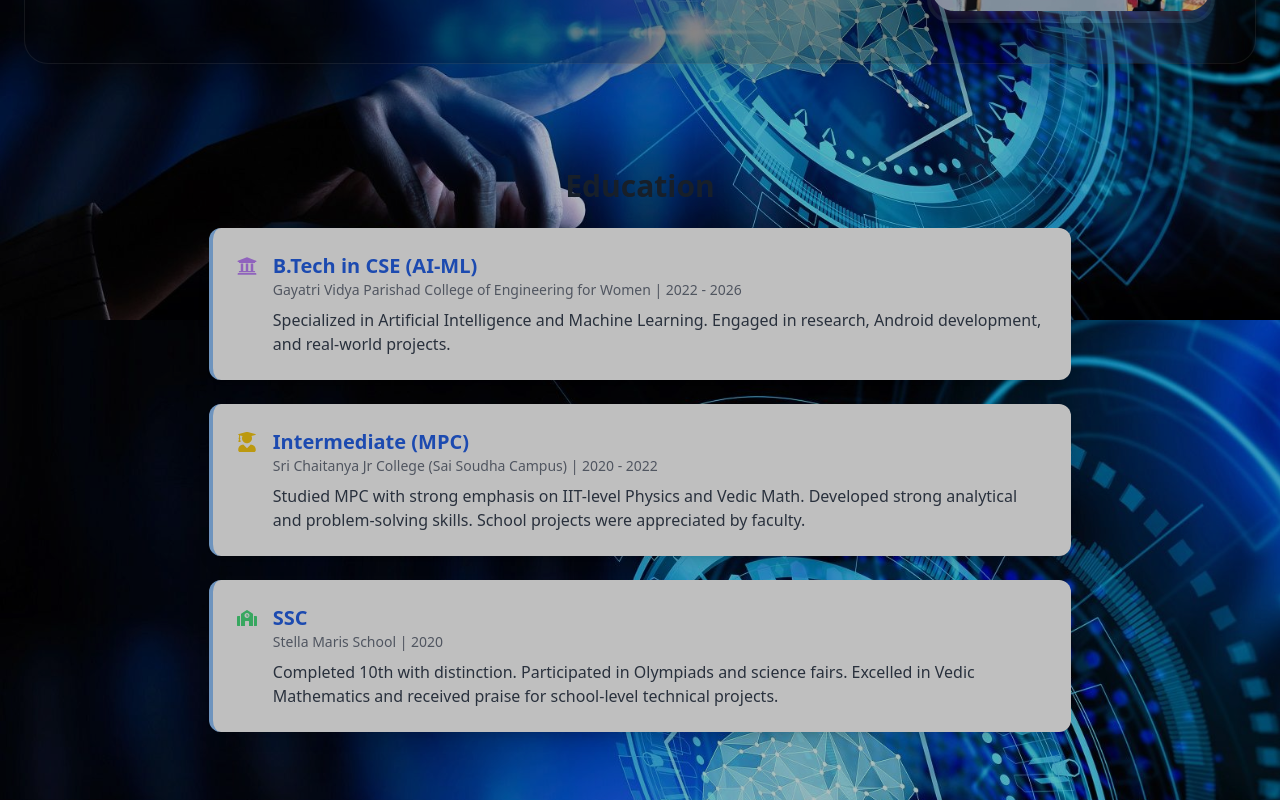
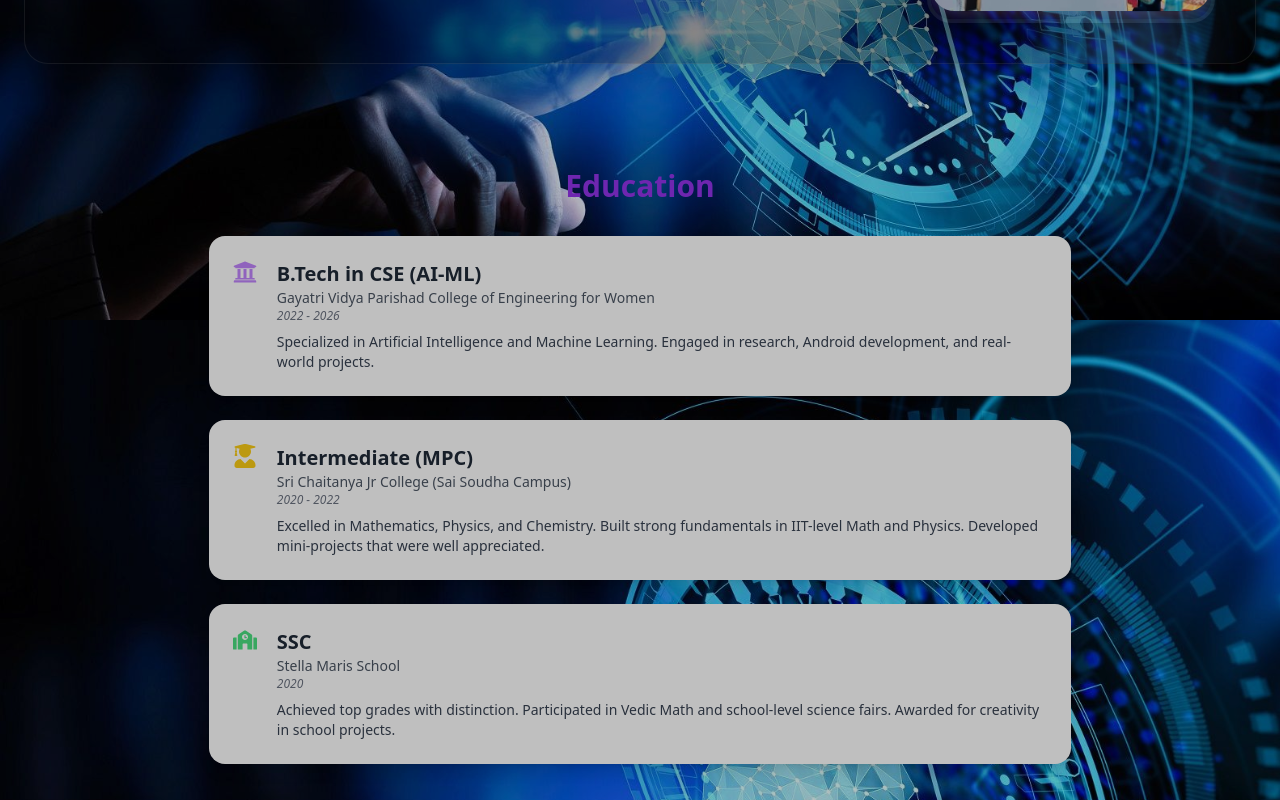
Before and after one commit to gayatrihub/my_port, a React (Create React App) app: page / in a window 1280 px wide. Shown: the part 1280-2080 px from the top of the page. Built offline with nearby package versions, Linux system fonts and the light colour scheme.

Commit message:
Update EducationTimeline.jsx

```diff
--- a/src/components/EducationTimeline.jsx
+++ b/src/components/EducationTimeline.jsx
@@ -8,41 +8,43 @@ const educationData = [
     duration: "2022 - 2026",
     description:
       "Specialized in Artificial Intelligence and Machine Learning. Engaged in research, Android development, and real-world projects.",
-    icon: <FaUniversity className="text-purple-400 text-xl" />,
+    icon: <FaUniversity className="text-purple-400 text-2xl" />,
   },
   {
     title: "Intermediate (MPC)",
     institution: "Sri Chaitanya Jr College (Sai Soudha Campus)",
     duration: "2020 - 2022",
     description:
-      "Studied MPC with strong emphasis on IIT-level Physics and Vedic Math. Developed strong analytical and problem-solving skills. School projects were appreciated by faculty.",
-    icon: <FaUserGraduate className="text-yellow-400 text-xl" />,
+      "Excelled in Mathematics, Physics, and Chemistry. Built strong fundamentals in IIT-level Math and Physics. Developed mini-projects that were well appreciated.",
+    icon: <FaUserGraduate className="text-yellow-400 text-2xl" />,
   },
   {
     title: "SSC",
     institution: "Stella Maris School",
     duration: "2020",
     description:
-      "Completed 10th with distinction. Participated in Olympiads and science fairs. Excelled in Vedic Mathematics and received praise for school-level technical projects.",
-    icon: <FaSchool className="text-green-400 text-xl" />,
+      "Achieved top grades with distinction. Participated in Vedic Math and school-level science fairs. Awarded for creativity in school projects.",
+    icon: <FaSchool className="text-green-400 text-2xl" />,
   },
 ];
 
-const Education = () => {
+const EducationSection = () => {
   return (
-    <div className="outerContainer mx-auto w-[90%] md:w-[80%] lg:w-[70%] py-10 pb-20">
-      <h2 className="text-3xl font-bold mb-6 text-center text-gray-800">Education</h2>
-      <div className="space-y-6">
-        {educationData.map((item, index) => (
+    <div className="outerContainer mx-auto w-[90%] md:w-[80%] lg:w-[70%] py-10">
+      <h2 className="text-3xl font-bold mb-8 text-center text-purple-600">Education</h2>
+
+      <div className="grid gap-6">
+        {educationData.map((edu, index) => (
           <div
             key={index}
-            className="bg-white rounded-xl shadow-lg p-6 border-l-4 border-blue-300 flex items-start gap-4 hover:shadow-xl transition"
+            className="bg-white shadow-lg rounded-2xl p-6 flex items-start gap-5 transition-transform hover:scale-105"
           >
-            <div className="mt-1">{item.icon}</div>
+            <div>{edu.icon}</div>
             <div>
-              <h3 className="text-xl font-semibold text-blue-600">{item.title}</h3>
-              <p className="text-sm text-gray-500">{item.institution} | {item.duration}</p>
-              <p className="mt-2 text-gray-700">{item.description}</p>
+              <h3 className="text-xl font-semibold text-gray-800">{edu.title}</h3>
+              <p className="text-sm text-gray-600 font-medium">{edu.institution}</p>
+              <p className="text-xs text-gray-500 italic mb-2">{edu.duration}</p>
+              <p className="text-gray-700 text-sm">{edu.description}</p>
             </div>
           </div>
         ))}
@@ -51,4 +53,4 @@ const Education = () => {
   );
 };
 
-export default Education;
+export default EducationSection;
```
